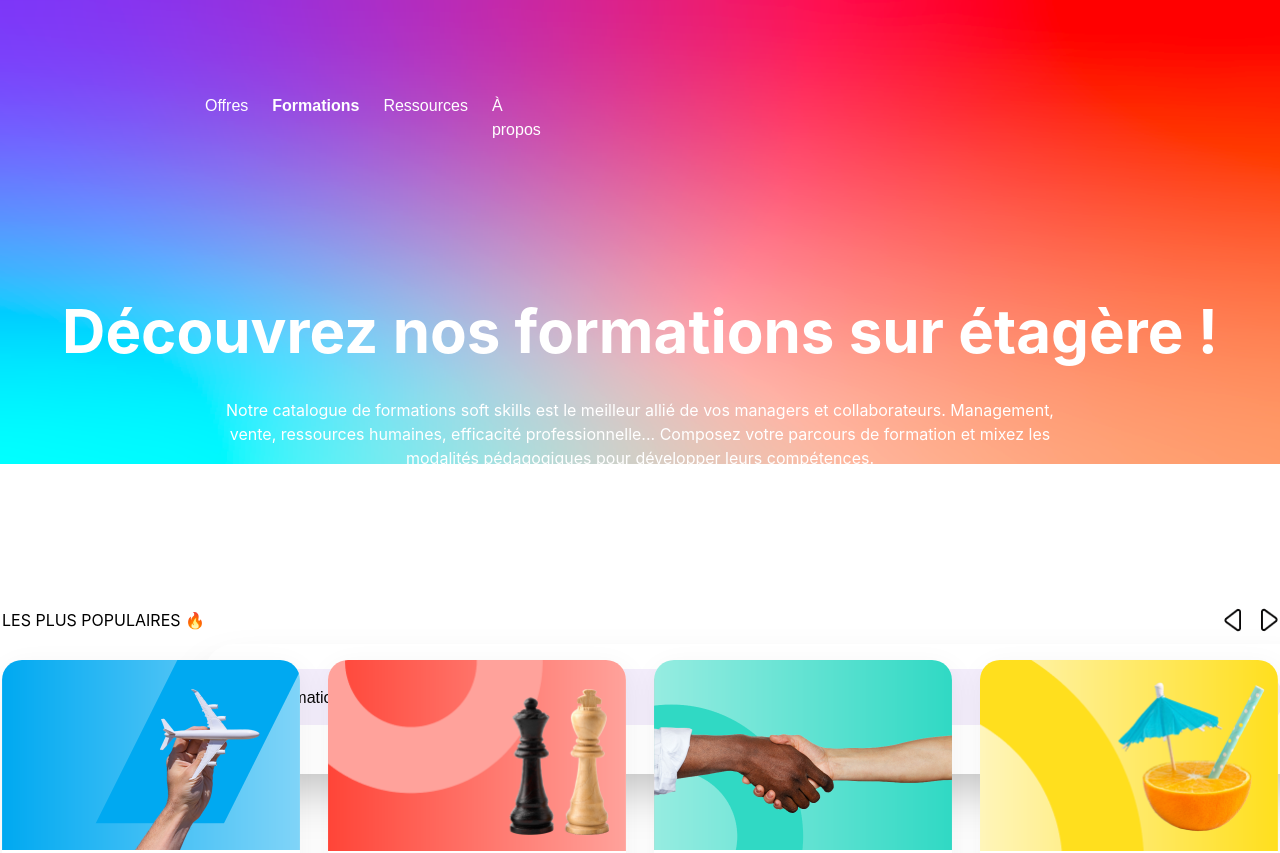
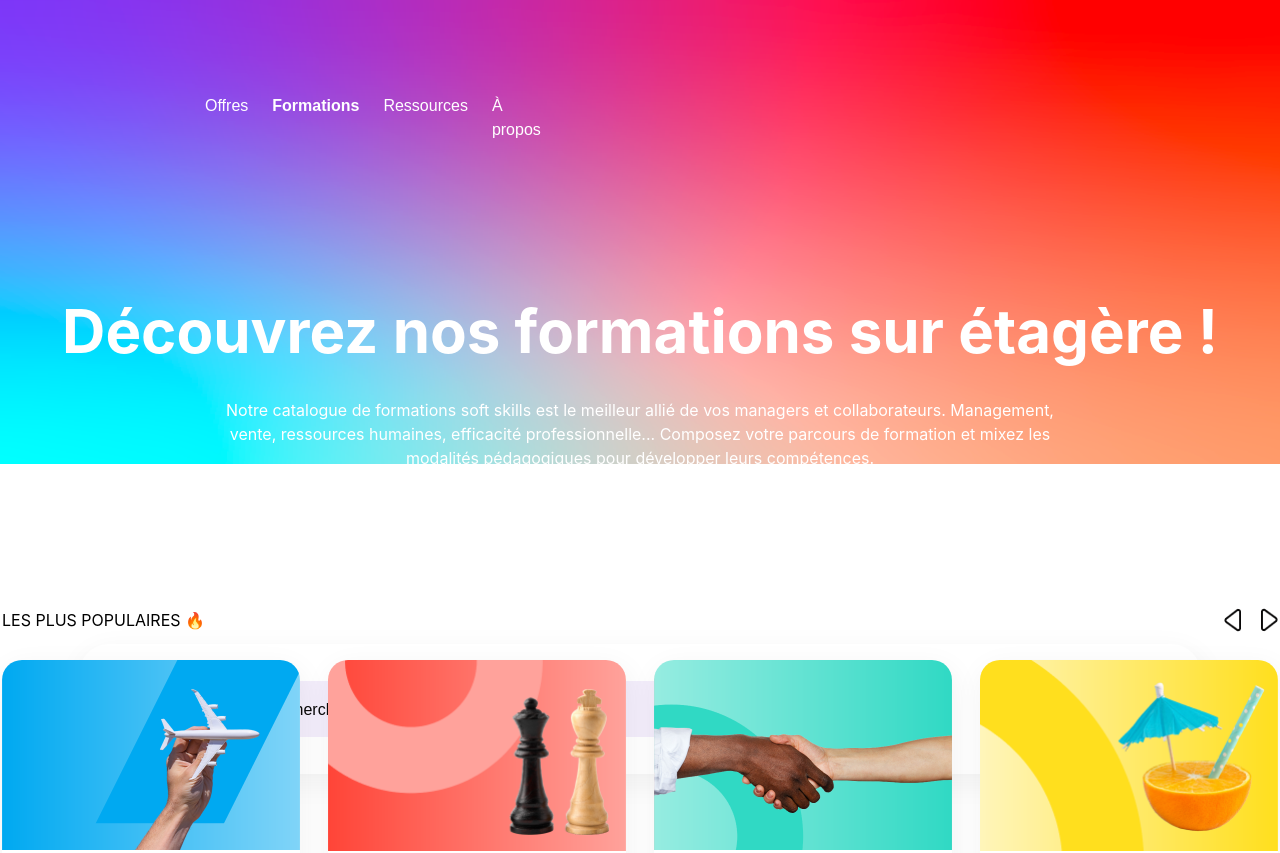
Before and after one commit to IIM-Coding-Digital-Innovation/framework-front-end-a2dw2-bekrarchouche_bucspun, a Vue app: page / in a window 1280 px wide. Shown: the top 853 px of the page. Built offline with nearby package versions, Linux system fonts and the light colour scheme.

Commit message:
:art: maj header search bar

```diff
--- a/src/App.vue
+++ b/src/App.vue
@@ -39,12 +39,12 @@ import Button from "./components/Button.vue";
     <div class="flex flex-col items-center mt-[7em] w-full gap-6 " >
       <h1 class="text-xl font-Bold  items-center font-Bold text-white-0 max-md:text-sm ">Découvrez nos formations sur étagère !</h1>
       <p class="text-white-0 w-[844px] text-center mt-[10px] max-md:w-15 max-md:h-10 max-md:ml-[-255px] max-md:mr-[80px]">Notre catalogue de formations soft skills est le meilleur allié de vos managers et collaborateurs. Management, vente, ressources humaines, efficacité professionnelle... Composez votre parcours de formation et mixez les modalités pédagogiques pour développer leurs compétences.</p>
-      <div class = "w-[1122px] h-[105px] mt-[150px] ml-[250px] rounded-[30px] bg-white-0 flex  gap-10 max-md:ml-[-1px] max-md:w-[350px] max-md:flex-col max-md: h-[130px] max-md:ml-[5px] max-md:mb-[10px] mt-0 max-md:mt-10 shadow-2xl">
-      <div class = "flex items-center gap-[500px] flex-row w-[842px] h-[56px] mt-[25px] ml-[10px] rounded-[30px] bg-[#F3EDFB] place-content-center max-md:w-[320px] max-md:gap-[50px] ">
-      <p class = "h-[22px] w-[282px] text-[#0A0909] font-Poppins max-md:w-[482px]  ">Quelle formations recherchez-vous</p>
-      <img src="public/img/loupe.png" class =" w-[40px] h-[42.11px] left-[780px] top-[150px] ">
+      <div class = "w-[1122px] h-[105px] mt-[150px]  rounded-[30px] bg-white-0 flex  gap-10 max-md:ml-[-1px] max-md:w-[350px] max-md:flex-col max-md: h-[130px] max-md:ml-[5px] max-md:mb-[10px] mt-0 max-md:mt-10 shadow-shadowCard justify-center items-center">
+      <div class = "flex items-center gap-[470px] flex-row w-[842px] h-[56px]  rounded-[30px] bg-[#F3EDFB] place-content-center max-md:w-[320px] max-md:gap-[50px] ">
+      <p class = "h-[22px] w-[282px] text-[#0A0909] font-Poppins max-md:w-[482px] ml-6 ">Quelle formations recherchez-vous</p>
+      <img src="public/img/loupe.png" class =" w-[40px] h-[42.11px] left-[780px] top-[150px]">
       </div>
-      <div class = "box-border flex flex-row justify-center items-center p-0 gap-4 w-[187px] h-[60px] rounded-[30px] bg-[#F3EDFB] mt-[25px] max-md:w-[320px] max-md:mt-[-25px] max-md: h-[60px] max-md:ml-[10px]" >
+      <div class = "box-border flex flex-row justify-center items-center p-0 gap-4 w-[187px] h-[60px] rounded-[30px] bg-[#F3EDFB] max-md:w-[320px] max-md:mt-[-25px] max-md: h-[60px] max-md:ml-[10px]" >
       <p class = "text-[#0A0909] font-Poppins font-normal h-[22px] w-[44px] ">Filtrer</p>
     </div>
     </div>
```
